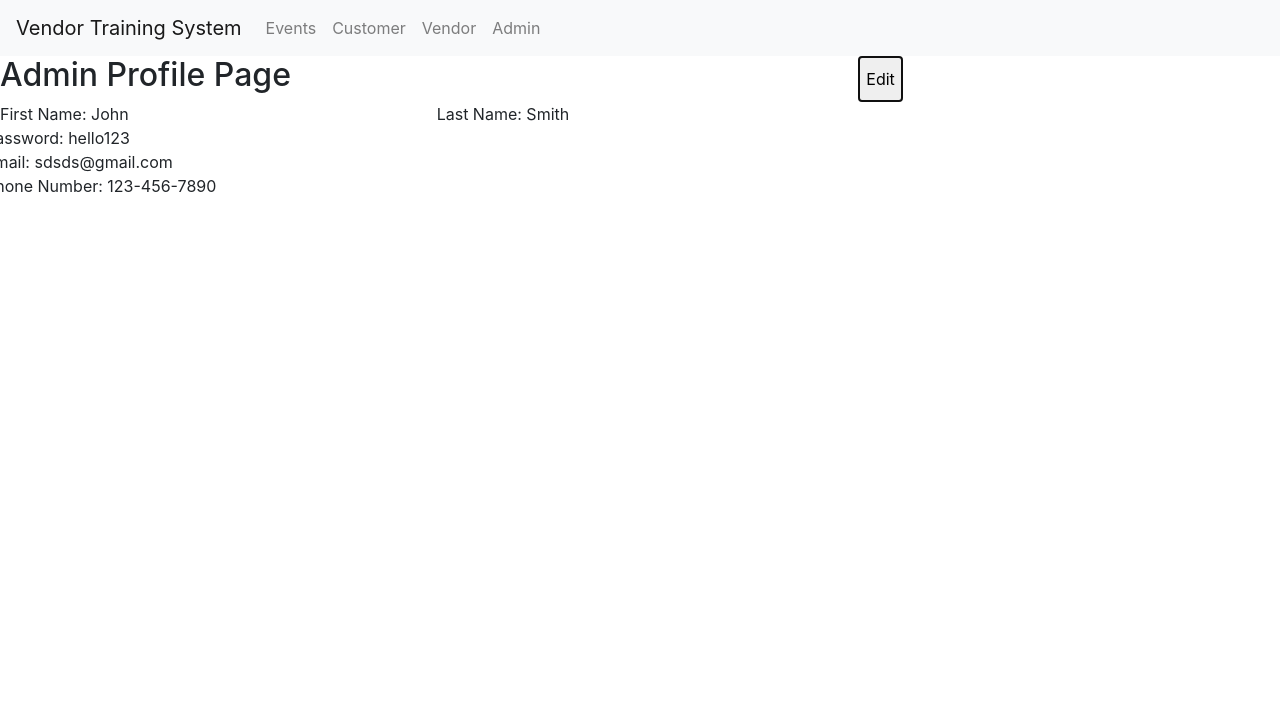
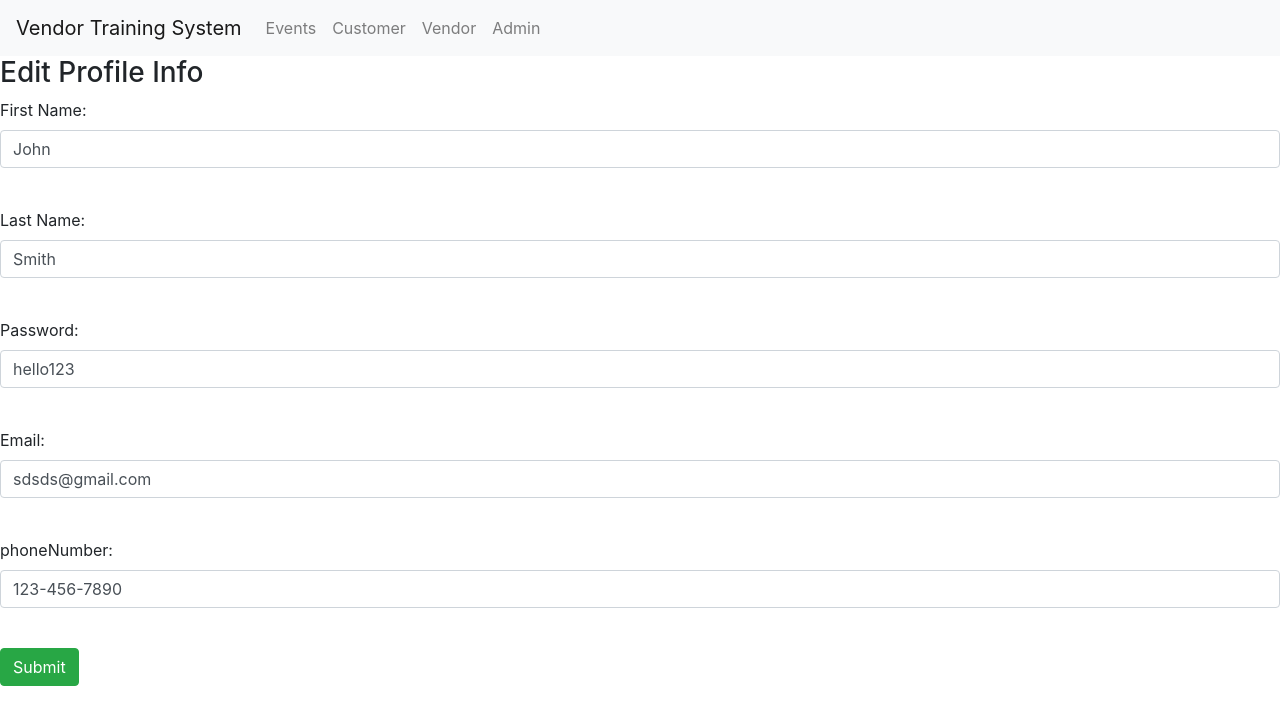
Before and after one commit to dave325/vendorTrainingSystem, an Angular app in the folder vendorTrainingSystem/: page /admin in a window 1280 px wide. Both pictures are taken after a click on the button "Edit". Shown: the top 724 px of the page. Built offline with nearby package versions, Linux system fonts and the light colour scheme.

Commit message:
implemented admin profile with edit function

```diff
--- a/vendorTrainingSystem/src/app/components/admin/admin-profile/admin-profile.component.html
+++ b/vendorTrainingSystem/src/app/components/admin/admin-profile/admin-profile.component.html
@@ -1,10 +1,8 @@
 <div>
-  <div *ngIf="!editing; else EditBlock">
+  <div *ngIf = "!editing; else editBlock">
     <div class = "row">
       <h2 class = "col-8">Admin Profile Page</h2>
-      <button>
-        Edit
-      </button>
+      <button class = "btn" (click) ="editing = true">Edit</button>
 
     </div>
 
@@ -35,10 +33,54 @@
         Phone Number: {{adminProfileModel.phoneNumber}}
       </div>
     </div>
+  </div>
   <ng-template #editBlock>
-    <form #form="ngForm">
-
+    <h3> Edit Profile Info </h3>
+    <form #form="ngForm" (ngSubmit) = "onSubmitConfirm()">
+      <div class = "form-group">
+        <label for="firstName">First Name:</label>
+        <input name="firstName" class="form-control" [(ngModel)] ="adminProfileModel.firstName" #firstName="ngModel" required>
+        <div *ngIf ="firstName.invalid && (firstName.touched || firstName.dirty)">
+            "First name cannot be empty"
+        </div>
+        <br>
+      </div>
+      <div class = "form-group">
+        <label for="lastName">Last Name:</label>
+        <input name="lastName" class="form-control" [(ngModel)]="adminProfileModel.lastName" #lastName="ngModel" required>
+        <div *ngIf = "lastName.invalid && (lastName.tourched || lastName.dirty)" class="invalid-feedback">
+            "Last name cannot be empty"
+        </div>
+        <br>
+      </div>
+      <div class = "form-group">
+        <label for="password">Password:</label>
+        <input name="password" class="form-control" [(ngModel)] ="adminProfileModel.password" #password="ngModel" required>
+        <div *ngIf ="password.invalid && (password.dirty || password.touched)">
+            "Password cannot be empty"
+        </div>
+        <br>
+      </div>
+      <div class = "form-group">
+        <label for="email">Email:</label>
+        <input name="email" class="form-control" [(ngModel)] ="adminProfileModel.email" #email="ngModel" email>
+        <div *ngIf ="form.submitted && !emailRegex.test(email)">
+          "invalid email address"
+        </div>
+        <br>
+      </div>
+      <div class = "form-group">
+        <label for="phoneNumber">phoneNumber:</label>
+        <input name="phoneNumber" class="form-control" [(ngModel)] ="adminProfileModel.phoneNumber" #phoneNumber="ngModel">
+        <div *ngIf ="form.submitted">
+          <div *ngIf = "!phoneRegex.test(phoneNumber)">
+              "Invalid phoneNumber"
+          </div>
+        </div>
+        <br>
+      </div>
+      <button type = "submit" class="btn btn-success"> Submit </button>
     </form>
   </ng-template>
- </div>
+
 </div>
--- a/vendorTrainingSystem/src/app/components/admin/admin-profile/admin-profile.component.ts
+++ b/vendorTrainingSystem/src/app/components/admin/admin-profile/admin-profile.component.ts
@@ -1,5 +1,5 @@
 import { Component, OnInit } from '@angular/core';
-
+import { environment} from '../../../../environments/environment'
 interface AdminProfileModel{
   firstName: string,
   lastName: string,
@@ -15,7 +15,9 @@ interface AdminProfileModel{
 })
 export class AdminProfileComponent implements OnInit {
   adminProfileModel = <AdminProfileModel>{};
-  Editing: boolean = false;
+  editing: boolean = false;
+  phoneRegex = environment.regExTests.phoneRegex;
+  emailRegex = environment.regExTests.emailRegex;
   constructor() {
     this.adminProfileModel.firstName = "John";
     this.adminProfileModel.lastName = "Smith";
@@ -27,4 +29,28 @@ export class AdminProfileComponent implements OnInit {
   ngOnInit() {
   }
 
+  onSubmitConfirm(){
+    let valid:boolean = true;
+    console.log(this.adminProfileModel.firstName)
+    if(this.adminProfileModel.firstName === ""){//trim before check
+      valid = false;
+    }
+    if(this.adminProfileModel.lastName === ""){
+      valid = false;
+    }
+    if(this.adminProfileModel.password === ""){ //min req for password?
+      valid = false;
+    }
+    if(!this.phoneRegex.test(this.adminProfileModel.phoneNumber) ){
+      valid = false;
+    }
+    if(!this.emailRegex.test(this.adminProfileModel.email)){
+      valid = false;
+    }
+    if(valid){
+      this.editing = false;
+    }
+
+  }
+
 }
--- a/vendorTrainingSystem/src/app/components/contact-info/contact-info.component.html
+++ b/vendorTrainingSystem/src/app/components/contact-info/contact-info.component.html
@@ -21,21 +21,24 @@
       <div class = "form-group">
         <label for="vendorName"> Vendor Name: </label>
         <input type="text" name="vendorName" class = "form-control" [(ngModel)] = "contactModel.vendorName" #vendorName="ngModel" required>
+
+        <div *ngIf = "vendorName.invalid && (vendorName.touched || vendorName.dirty)"> Name field cannot be empty </div>
         <br>
-        <div *ngIf = "vendorName.invalid && (vendorName.touched || vendorName.dirty)"> Name field cannot be empty </div>
       </div>
 
       <div class = "form-group">
         <label for="phoneNumber"> Phone Number: </label>
-        <input name="phoneNumber" class = "form-control" [(ngModel)] = "contactModel.phoneNumber" #phoneNumber="ngModel" required phone>
+        <input name="phoneNumber" class = "form-control" [(ngModel)] = "contactModel.phoneNumber" #phoneNumber="ngModel" required>
+
+        <div *ngIf="!phoneRegex.test(contactModel.phoneNumber)"> Invalid Phone Number </div>
         <br>
-        <div *ngIf="!phoneRegex.test(contactModel.phoneNumber)"> Invalid Phone Number </div>
       </div>
       <div class = "form-group">
         <label for="email"> Email: </label>
-        <input name="email" class = "form-control" [(ngModel)] = "contactModel.email" #email="ngModel" required email>
+        <input name="email" class = "form-control" [(ngModel)] = "contactModel.email" #email="ngModel" required>
+
+        <div *ngIf="!emailRegex.test(contactModel.emailRegex)"> Invalid Email Address </div>
         <br>
-        <div *ngIf="emailRegex.test(contactModel.emailRegex)"> Invalid Email Address </div>
       </div>
       <button type = "submit" class="btn btn-success"> Submit </button>
     </form>
--- a/vendorTrainingSystem/src/app/components/contact-info/contact-info.component.ts
+++ b/vendorTrainingSystem/src/app/components/contact-info/contact-info.component.ts
@@ -5,8 +5,6 @@ interface ContactInfoModel{
   vendorName: string;
   phoneNumber: string;
   email: string;
-  editing: boolean;
-
 }
 
 @Component({
@@ -15,11 +13,12 @@ interface ContactInfoModel{
   styleUrls: ['./contact-info.component.css']
 })
 export class ContactInfoComponent implements OnInit {
-  contactModel = <ContactInfoModel>{}
+  contactModel = <ContactInfoModel>{};
+  editing: boolean = false;
   emailRegex = environment.regExTests.emailRegex;
   phoneRegex = environment.regExTests.phoneRegex;
   constructor() {
-    this.contactModel.editing = false;
+
     this.contactModel.vendorName="Google LLC";
     this.contactModel.phoneNumber="123-503-4867";
     this.contactModel.email="ContactGoogle@gmail.com";
@@ -33,11 +32,11 @@ export class ContactInfoComponent implements OnInit {
   editConfirm(){
     let valid: boolean = true;
 
-    if(!environment.regExTests.emailRegex.test(this.contactModel.email)){
+    if(!this.emailRegex.test(this.contactModel.email)){
 
       valid = false;
     }
-    if(!environment.regExTests.phoneRegex.test(this.contactModel.email)){
+    if(!this.phoneRegex.test(this.contactModel.phoneNumber)){
 
       valid = false;
     }
@@ -47,7 +46,7 @@ export class ContactInfoComponent implements OnInit {
     }
 
     if(valid){
-      this.contactModel.editing=false;
+      this.editing=false;
       alert("name: "+ this.contactModel.vendorName+", phoneNumber: "+ this.contactModel.phoneNumber+ ", email: "+this.contactModel.email);
       //ask for confirmation from database
     }
--- a/vendorTrainingSystem/src/app/modals/report-vendor/report-vendor.component.ts
+++ b/vendorTrainingSystem/src/app/modals/report-vendor/report-vendor.component.ts
@@ -21,7 +21,7 @@ export class ReportVendorComponent implements OnInit {
   }
 
   onSubmitReport(){
-    let valid: Boolean;
+    let valid: boolean;
     alert("reported vendor: "+this.reportVendorModel.vendorName+", violation: "+this.reportVendorModel.violation);
 
 
```
